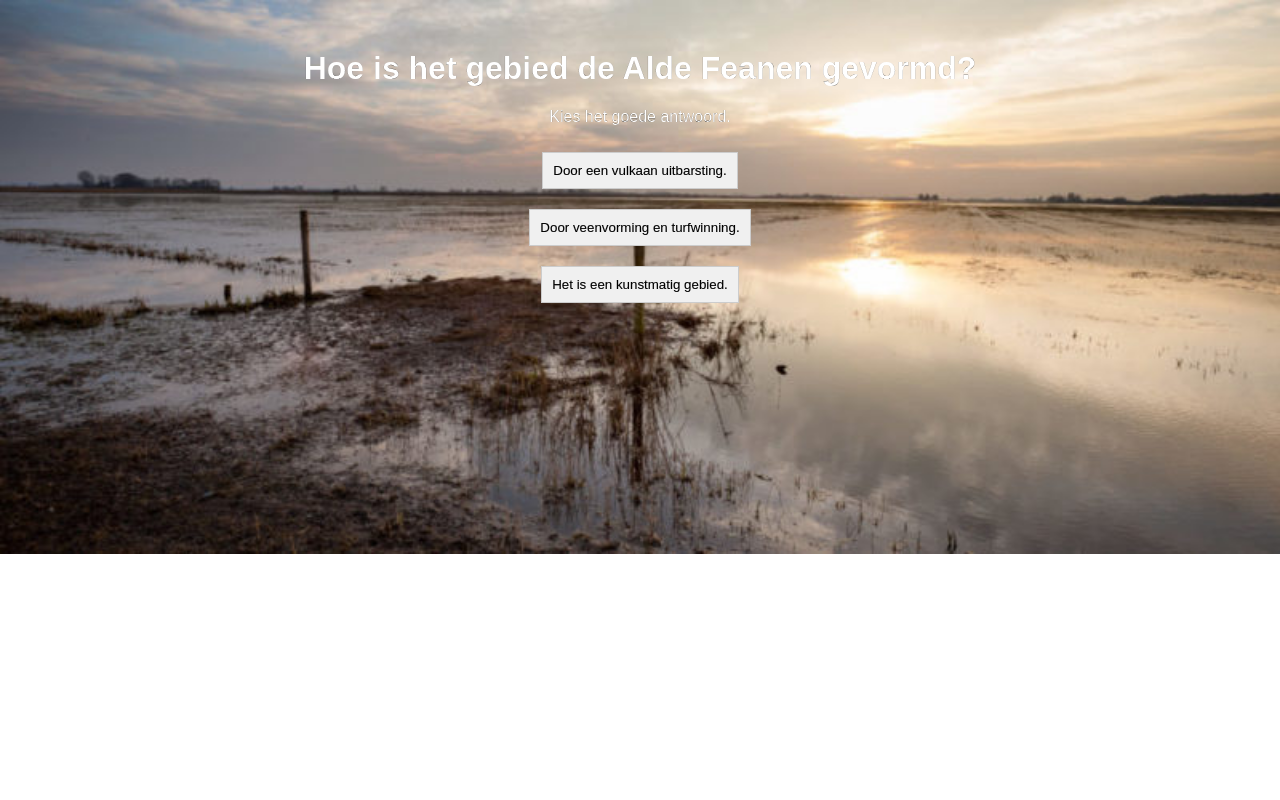
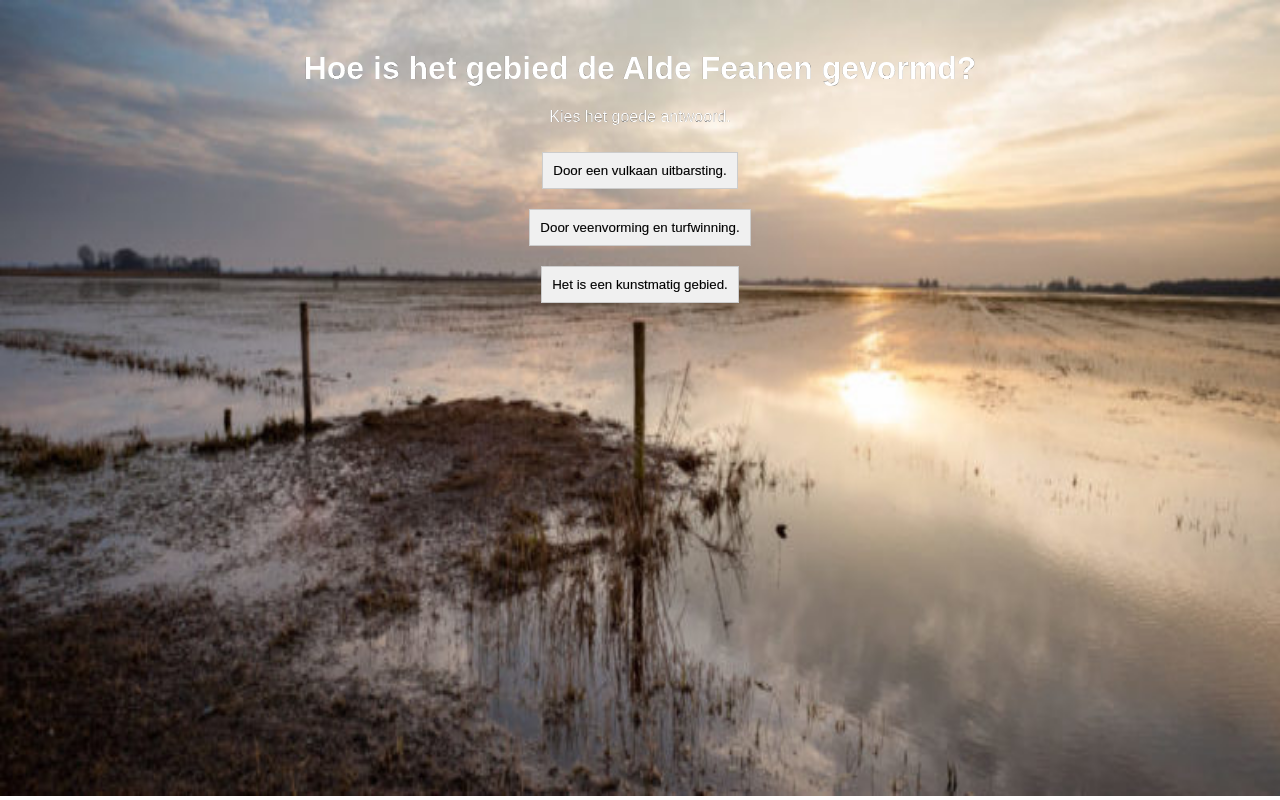
Before and after one commit to tristanovereem/De-raadselaars-Alde-Feanne, a Flask app: page /test-vraag in a window 1280 px wide. Run offline with Flask 3, Linux system fonts and the light colour scheme.

Commit message:
Background-image now covers the entire page

```diff
--- a/templates/vraag.html
+++ b/templates/vraag.html
@@ -11,7 +11,8 @@
             margin: 50px;
             background-image: url("images/aldefeanengeschiedenis.jpg");
             background-repeat: no-repeat;
-            background-size: cover;
+            background-size: 100% 100%;
+            min-height: 87vh;
             -webkit-text-stroke: black .1px;
             color: white;
             overflow-x: hidden;
```
